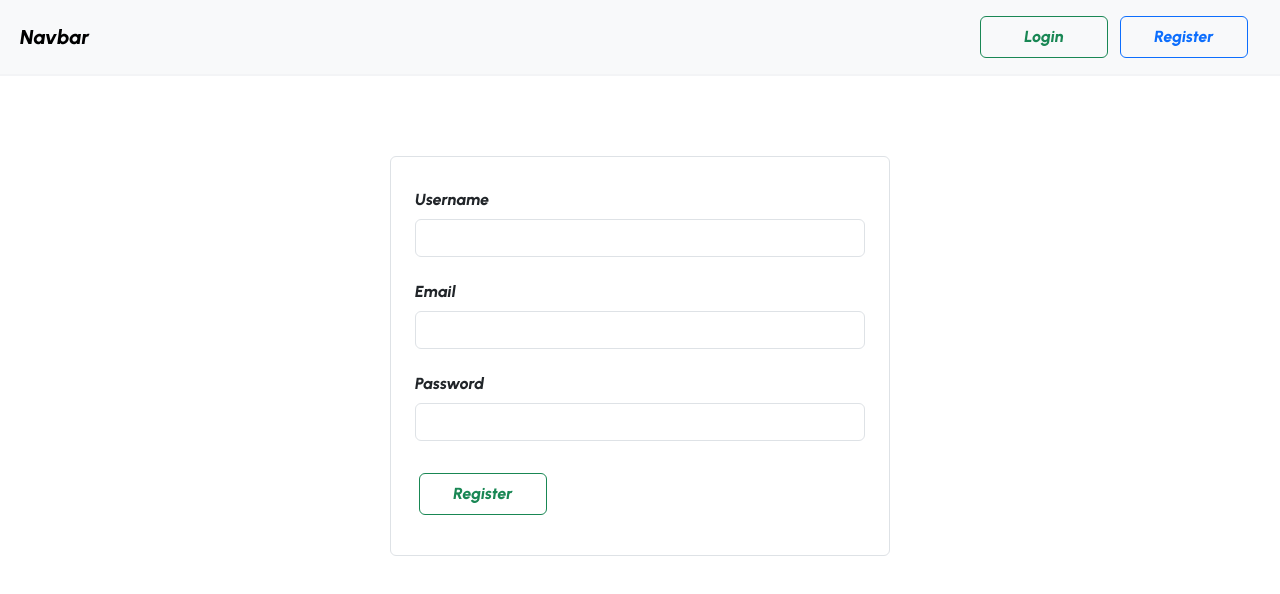
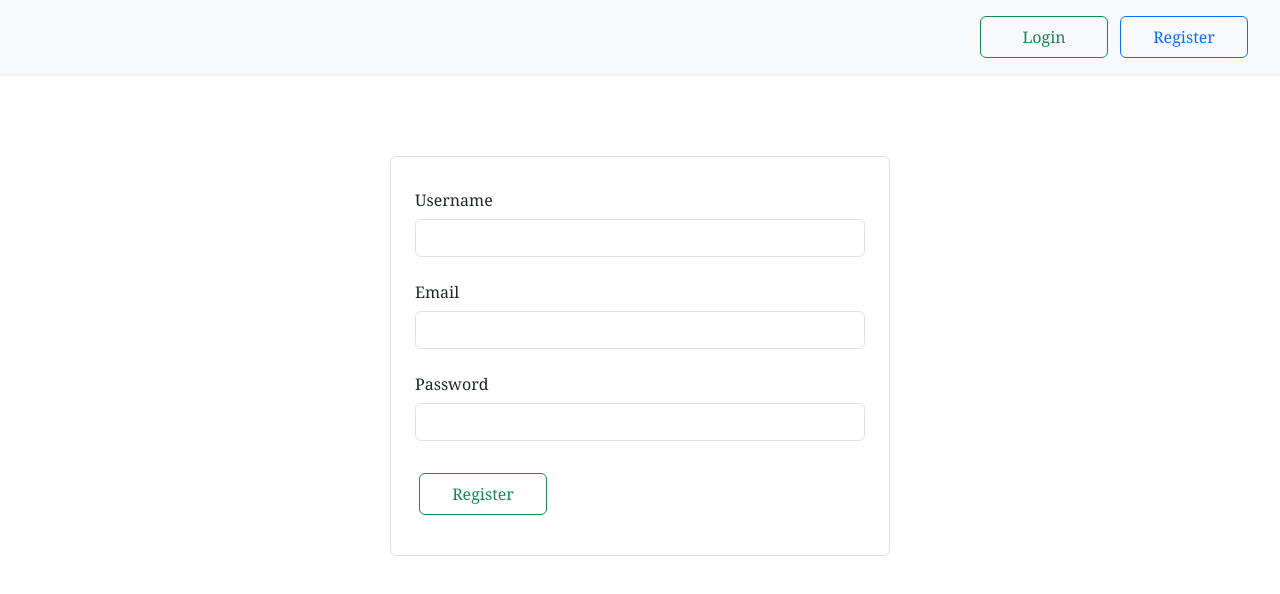
Before and after one commit to payalashtikar/Terra-Do-FrontEnd-Assessment, a React (Create React App) app in the folder client/: page /register in a window 1280 px wide. Shown: the top 594 px of the page. Built offline with nearby package versions, Linux system fonts and the light colour scheme; a web font is replaced by a local one.

Commit message:
updation

```diff
--- a/client/public/index.html
+++ b/client/public/index.html
@@ -26,6 +26,8 @@
     integrity="sha384-C6RzsynM9kWDrMNeT87bh95OGNyZPhcTNXj1NW7RuBCsyN/o0jlpcV8Qyq46cDfL"
     crossorigin="anonymous"></script>
 
+
+
   <title>React App</title>
 
   <style>
--- a/client/src/components/Navbar.js
+++ b/client/src/components/Navbar.js
@@ -15,21 +15,21 @@ const Navbar = () => {
     }
     return (
         <div className=''>
-            <nav className="navbar navbar-expand-lg bg-body-tertiary p-2 border-b-2 border-gray-100" style={{ background: 'red' }}>
+            <nav className="w-[100%] navbar navbar-expand-lg bg-body-tertiary p-2 border-b-2 border-gray-100  " style={{ background: 'red' }}>
                 <div className="container-fluid flex  justify-between border-b-gray-400">
-                    <a className="navbar-brand" href="#">Navbar</a>
+                    <a className="navbar-brand" href="#"></a>
                     <form className="d-flex ">
                         {
                             isUserLogin
                                 ?
                                 (
                                     <>
-                                        <button className="btn btn-outline-success mr-2 p-2 w-32 mt-2 mb-2" type="submit">
-                                            <Link to='/addtask'>
+                                        <button className="btn btn-outline-success mr-2 p-2 w-32 mt-2 mb-2 font-serif" type="submit">
+                                            <Link to='/addtask' className='font-serif'>
                                                 Add Task
                                             </Link >
                                         </button >
-                                        <button className="btn btn-outline-danger mr-2 p-2 w-32 mt-2 mb-2" type="submit"
+                                        <button className="btn btn-outline-danger mr-2 p-2 w-32 mt-2 mb-2 font-serif" type="submit"
                                             onClick={handleLogout}
                                         >
                                             Logout
@@ -39,13 +39,13 @@ const Navbar = () => {
                                 :
                                 (
                                     <>
-                                        <button className="btn btn-outline-success mr-3 p-2 w-32 mt-2 mb-2" type="submit">
-                                            <Link to='/login'>
+                                        <button className="btn btn-outline-success mr-3 p-2 w-32 mt-2 mb-2 font-serif" type="submit">
+                                            <Link to='/login' className='font-serif'>
                                                 Login
                                             </Link>
                                         </button>
-                                        <button className="btn btn-outline-primary mr-3 p-2 w-32 mt-2 mb-2" type="submit">
-                                            <Link to='/register'>
+                                        <button className="btn btn-outline-primary mr-3 p-2 w-32 mt-2 mb-2 font-serif" type="submit">
+                                            <Link to='/register' className='font-serif'>
                                                 Register
                                             </Link>
                                         </button>
--- a/client/src/components/auth/Register.js
+++ b/client/src/components/auth/Register.js
@@ -26,34 +26,34 @@ const Register = () => {
                 onSubmit={handleRegister}
             >
                 <div className="mb-3 row flex flex-col ">
-                    <label htmlFor="inputUsername" className="col-sm-2 col-form-label flex justify-start">Username</label>
+                    <label htmlFor="inputUsername" className="col-sm-2 col-form-label flex justify-start font-serif">Username</label>
                     <div className="col-sm-10 ">
-                        <input type="username" className="form-control w-[450px]" id="inputUsername"
+                        <input type="username" className="form-control w-[450px] font-serif" id="inputUsername"
                             value={username}
                             onChange={(e) => setUsername(e.target.value)}
                         />
                     </div>
                 </div>
                 <div className="mb-3 row flex flex-col">
-                    <label htmlFor="inputEmail" className="col-sm-2 col-form-label flex justify-start">Email</label>
+                    <label htmlFor="inputEmail" className="col-sm-2 col-form-label flex justify-start font-serif">Email</label>
                     <div className="col-sm-10">
-                        <input type="email" className="form-control  w-[450px]" id="inputEmail"
+                        <input type="email" className="form-control  w-[450px] font-serif" id="inputEmail"
                             value={email}
                             onChange={(e) => setEmail(e.target.value)}
                         />
                     </div>
                 </div>
                 <div className="mb-3 row flex flex-col">
-                    <label htmlFor="inputPassword" className="col-sm-2 col-form-label flex justify-start">Password</label>
+                    <label htmlFor="inputPassword" className="col-sm-2 col-form-label flex justify-start font-serif">Password</label>
                     <div className="col-sm-10">
-                        <input type="password" className="form-control  w-[450px]" id="inputPassword"
+                        <input type="password" className="form-control font-serif w-[450px]" id="inputPassword"
                             value={password}
                             onChange={(e) => setPassword(e.target.value)}
                         />
                     </div>
                 </div>
                 <div className=" row flex flex-col">
-                    <button className="btn btn-outline-success m-3 p-2 w-32" type="submit">Register</button>
+                    <button className="btn btn-outline-success m-3 p-2 w-32 font-serif" type="submit">Register</button>
                 </div>
             </form>
         </div>
--- a/client/src/components/task/AddTasks.js
+++ b/client/src/components/task/AddTasks.js
@@ -41,7 +41,7 @@ export const AddTask = () => {
                         <div className="col-sm-12 ">
                             <input
                                 type="text"
-                                className="form-control w-[400px] p-2"
+                                className="form-control w-[400px] p-2 font-serif"
                                 id="inputUsername"
                                 name='taskname'
                                 placeholder='add your task here'
@@ -51,8 +51,8 @@ export const AddTask = () => {
                         </div>
                     </div>
                     <div className=" row flex justify-center items-center ">
-                        <button className="btn btn-outline-success m-2 p-2 w-32" type="submit">Add</button>
-                        <button className="btn btn-outline-danger m-2 p-2 w-32" type="submit" onClick={goToHomePage}>Cancel</button>
+                        <button className="btn btn-outline-success m-2 p-2 w-32 font-serif" type="submit">Add</button>
+                        <button className="btn btn-outline-danger m-2 p-2 w-32 font-serif" type="submit" onClick={goToHomePage}>Cancel</button>
                     </div>
                 </form>
             </div>
--- a/client/src/components/task/UpdateTask.js
+++ b/client/src/components/task/UpdateTask.js
@@ -39,7 +39,7 @@ export const UpdateTask = () => {
                     <div className="mb-3 row flex flex-col items-center justify-center">
                         <div className="col-sm-12 ">
                             <input
-                                className="form-control w-[400px] p-2"
+                                className="form-control w-[400px] p-2 font-serif"
                                 id="inputUsername"
                                 type='text'
                                 name='taskname'
@@ -50,8 +50,8 @@ export const UpdateTask = () => {
                         </div>
                     </div>
                     <div className=" row flex ">
-                        <button className="btn btn-outline-success m-2 p-2 w-32" type="submit">Edit</button>
-                        <button className="btn btn-outline-danger m-2 p-2 w-32" type="submit" onClick={goToHomePage}>Cancel</button>
+                        <button className="btn btn-outline-success m-2 p-2 w-32 font-serif" type="submit">Edit</button>
+                        <button className="btn btn-outline-danger m-2 p-2 w-32 font-serif" type="submit" onClick={goToHomePage}>Cancel</button>
                     </div>
                 </form>
             </div>
--- a/client/src/index.css
+++ b/client/src/index.css
@@ -1,3 +1,5 @@
+@import url('https://fonts.googleapis.com/css2?family=Open+Sans:wght@300&family=Roboto:wght@300&family=Work+Sans:wght@300&display=swap');
+
 body {
   margin: 0;
   font-family: -apple-system, BlinkMacSystemFont, 'Segoe UI', 'Roboto', 'Oxygen',
--- a/client/src/index.js
+++ b/client/src/index.js
@@ -5,7 +5,8 @@ import App from './App';
 import { BrowserRouter } from 'react-router-dom';
 import { Provider } from 'react-redux'
 import store from './store';
-
+{/* <style> */ }
+// </style>
 const root = ReactDOM.createRoot(document.getElementById('root'));
 root.render(
   <Provider store={store}>
--- a/client/src/pages/Homepage.js
+++ b/client/src/pages/Homepage.js
@@ -3,7 +3,7 @@ import GetAllTask from '../components/task/GetTasks'
 
 const Homepage = () => {
     return (
-        <div>
+        <div className=''>
             {/* <h1 className="text-center">Welcome to the home page</h1> */}
             <GetAllTask />
         </div>
```
Also changed, not shown: client/src/components/auth/Login.js (+5 -5 lines), client/src/components/task/GetTasks.js (+9 -6 lines).
